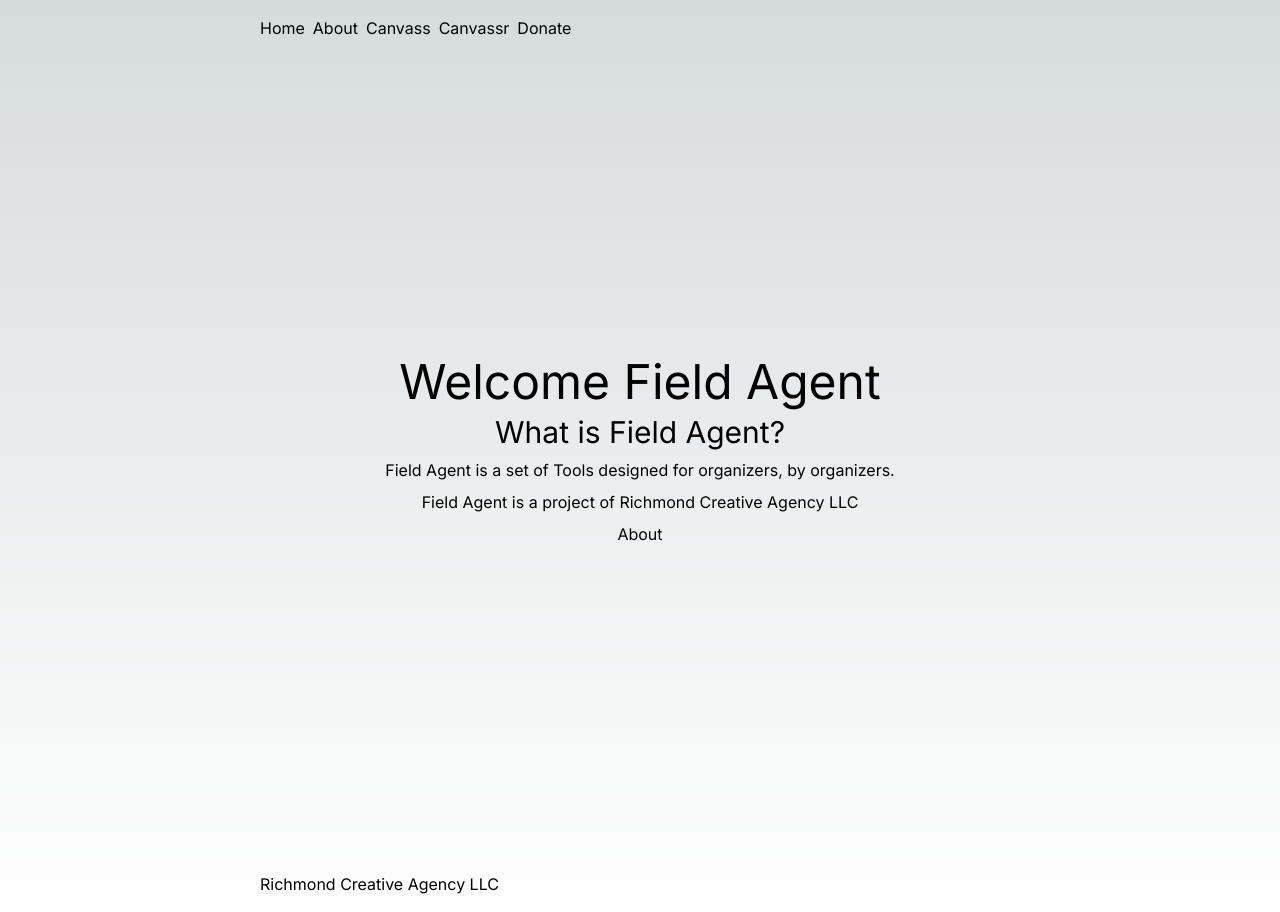
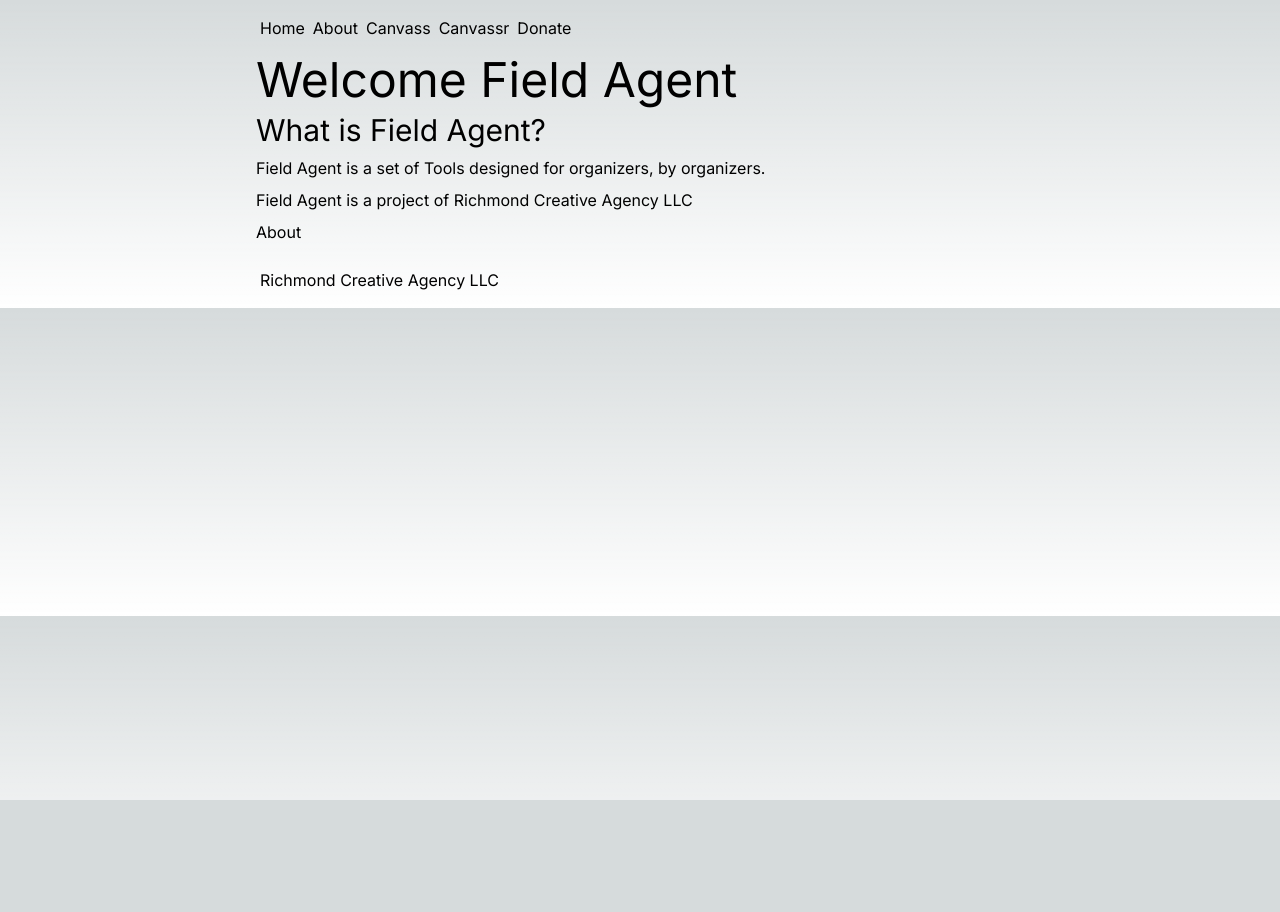
Before and after one commit to Richmond-Creative-Agency/fieldagent, a Next.js app: page / in a window 1280 px wide. After the commit the page ends 800 px from the top, so only its background shows below. Built offline with nearby package versions, Linux system fonts and the light colour scheme.

Commit message:
fix: Adjust screen for Canvassr

```diff
--- a/src/app/ui/components/Main.jsx
+++ b/src/app/ui/components/Main.jsx
@@ -8,9 +8,7 @@ export default function Main({ children }) {
     <div className="container mx-auto">
       <Header />
 
-      <div className="flex w-full min-h-screen flex-col items-center justify-center p-24">
-        <Suspense fallback={<p>Loading Page</p>}>{children}</Suspense>
-      </div>
+      <Suspense fallback={<p>Loading Page</p>}>{children}</Suspense>
 
       <footer>
         <Menu>
```
